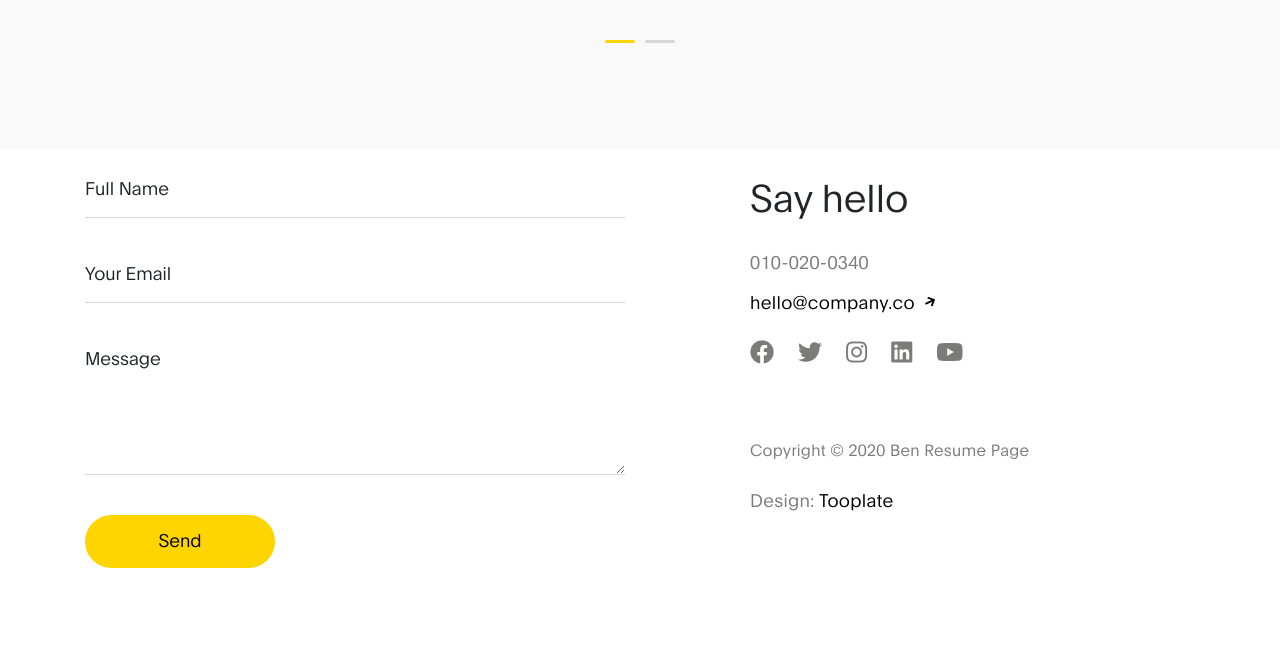
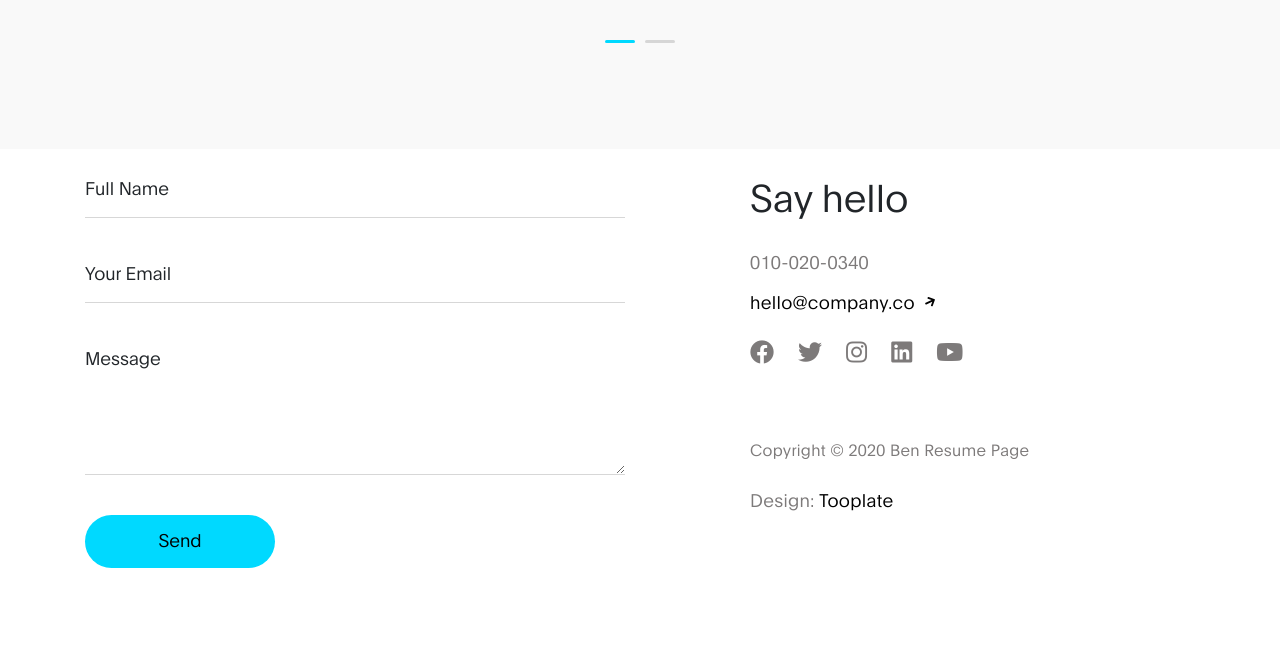
Before and after one commit to sabrinasilva239/sabrinasilva239.github.io, a plain HTML site: page index.html in a window 1280 px wide. Shown: the part 1943-2607 px from the top of the page. Drawn offline with Linux system fonts and the light colour scheme.

Commit message:
Ajuste no css

```diff
--- a/css/tooplate-ben-resume-style.css
+++ b/css/tooplate-ben-resume-style.css
@@ -31,7 +31,7 @@ https://www.tooplate.com/view/2120-ben-resume
   }
 
   :root {
-    --primary-color:        #ffd500;
+    --primary-color:        #00d9ff;
     --white-color:          #ffffff;
     --dark-color:           #010101;
     --menu-bg-color:        #212529;
```
